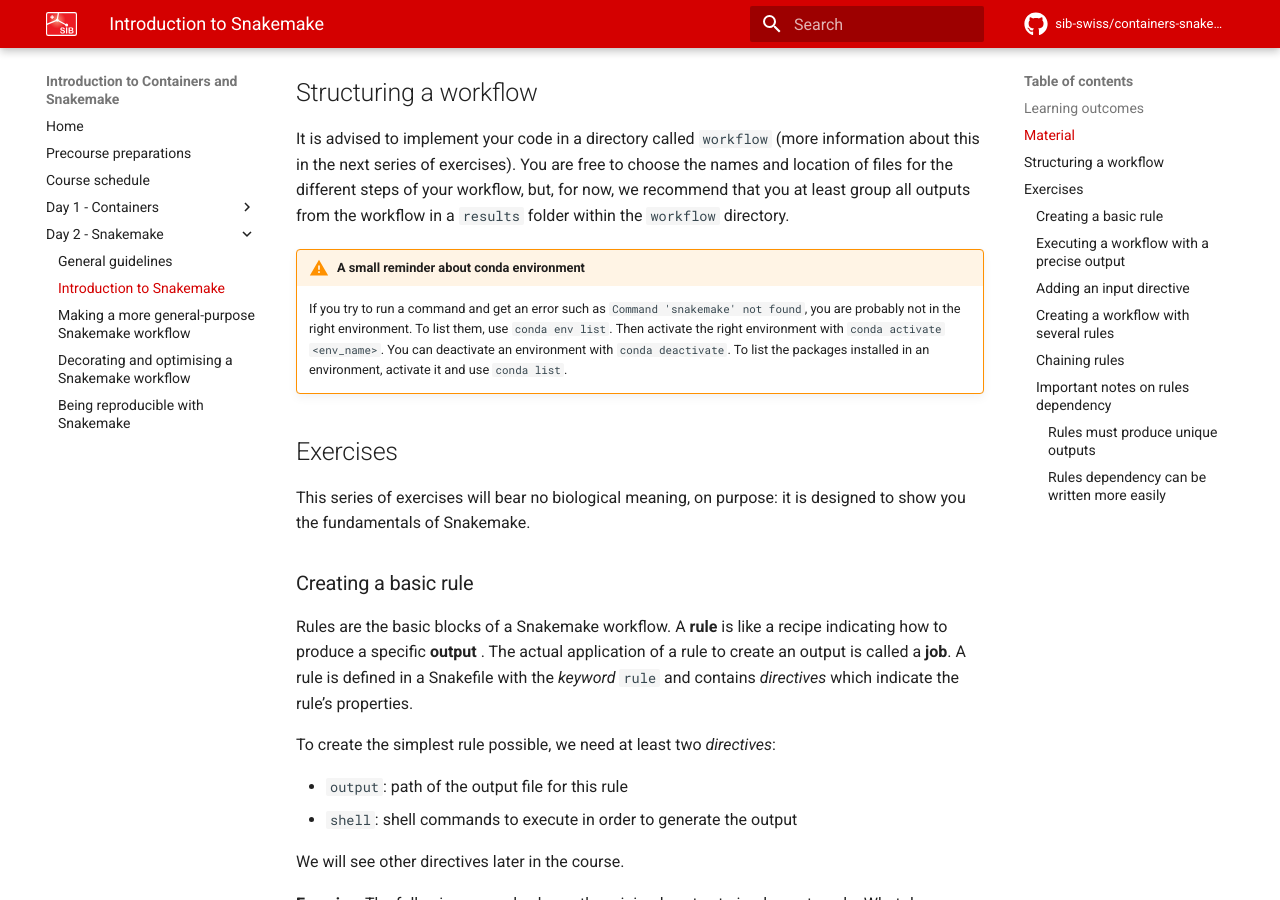
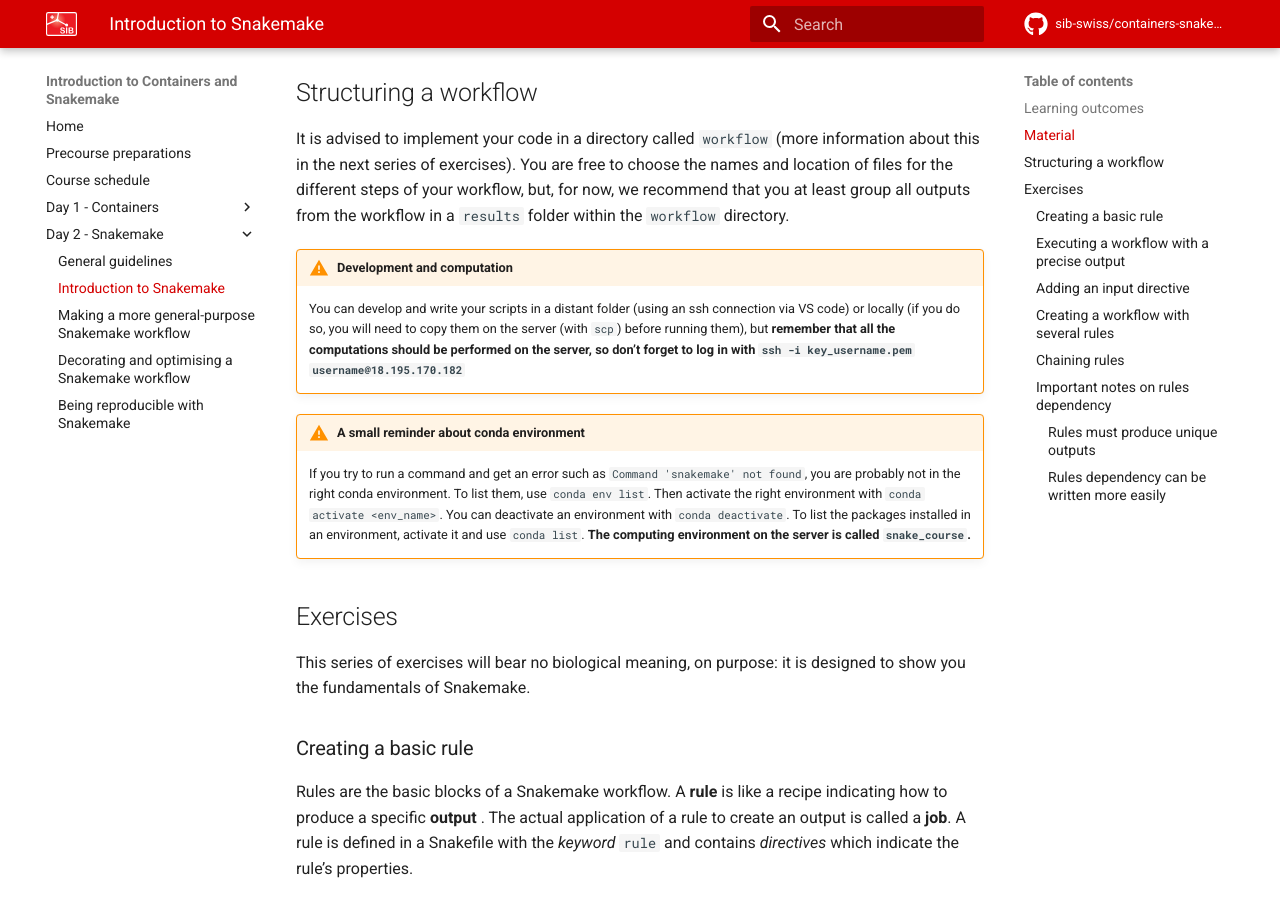
Before and after one commit to sib-swiss/containers-introduction-training, an MkDocs documentation site: the page built from docs/course_material/day2/2_introduction_snakemake.md, in a window 1280 px wide and 900 px high, scrolled down 504 px. Built offline with MkDocs 1.6.1 and Material for MkDocs 9.7.7, drawn with Linux system fonts in a browser that asks for light colours; comment, search, counter and statistics services are not loaded; the version menu is left out.

Commit message:
Adds info on server usage

```diff
--- a/docs/course_material/day2/2_introduction_snakemake.md
+++ b/docs/course_material/day2/2_introduction_snakemake.md
@@ -15,8 +15,11 @@
 
 It is advised to implement your code in a directory called `workflow` (more information about this in the next series of exercises). You are free to choose the names and location of files for the different steps of your workflow, but, for now, we recommend that you at least group all outputs from the workflow in a `results` folder within the `workflow` directory.
 
+!!! warning "Development and computation"
+    You can develop and write your scripts in a distant folder (using an ssh connection via VS code) or locally (if you do so, you will need to copy them on the server (with `scp`) before running them), but **remember that all the computations should be performed on the server, so don't forget to log in with `ssh -i key_username.pem username@18.195.170.182`**
+
 !!! warning "A small reminder about conda environment"
-    If you try to run a command and get an error such as `Command 'snakemake' not found`, you are probably not in the right environment. To list them, use `conda env list`. Then activate the right environment with `conda activate <env_name>`. You can deactivate an environment with `conda deactivate`. To list the packages installed in an environment, activate it and use `conda list`.
+    If you try to run a command and get an error such as `Command 'snakemake' not found`, you are probably not in the right conda environment. To list them, use `conda env list`. Then activate the right environment with `conda activate <env_name>`. You can deactivate an environment with `conda deactivate`. To list the packages installed in an environment, activate it and use `conda list`. **The computing environment on the server is called `snake_course`.**
 
 ## Exercises
 
```
Also changed, not shown: docs/course_material/day2/3_generalising_snakemake.md (+0 -2 lines).
